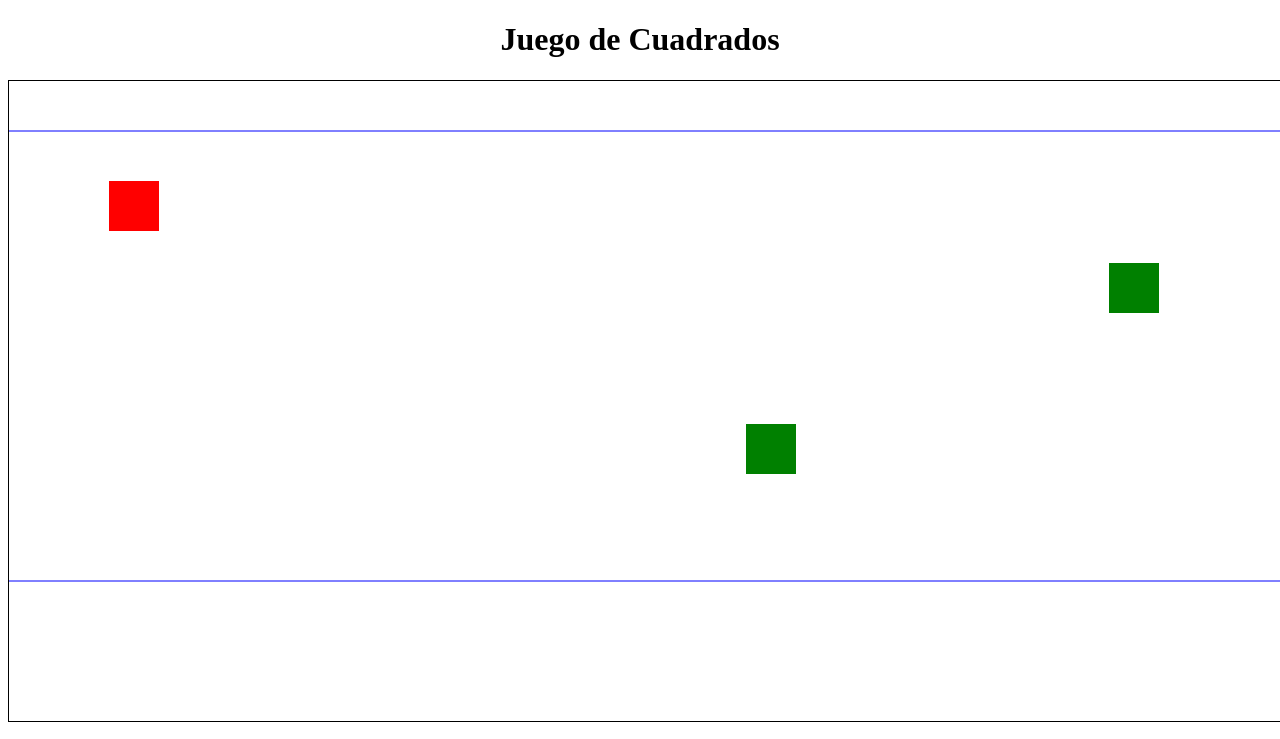
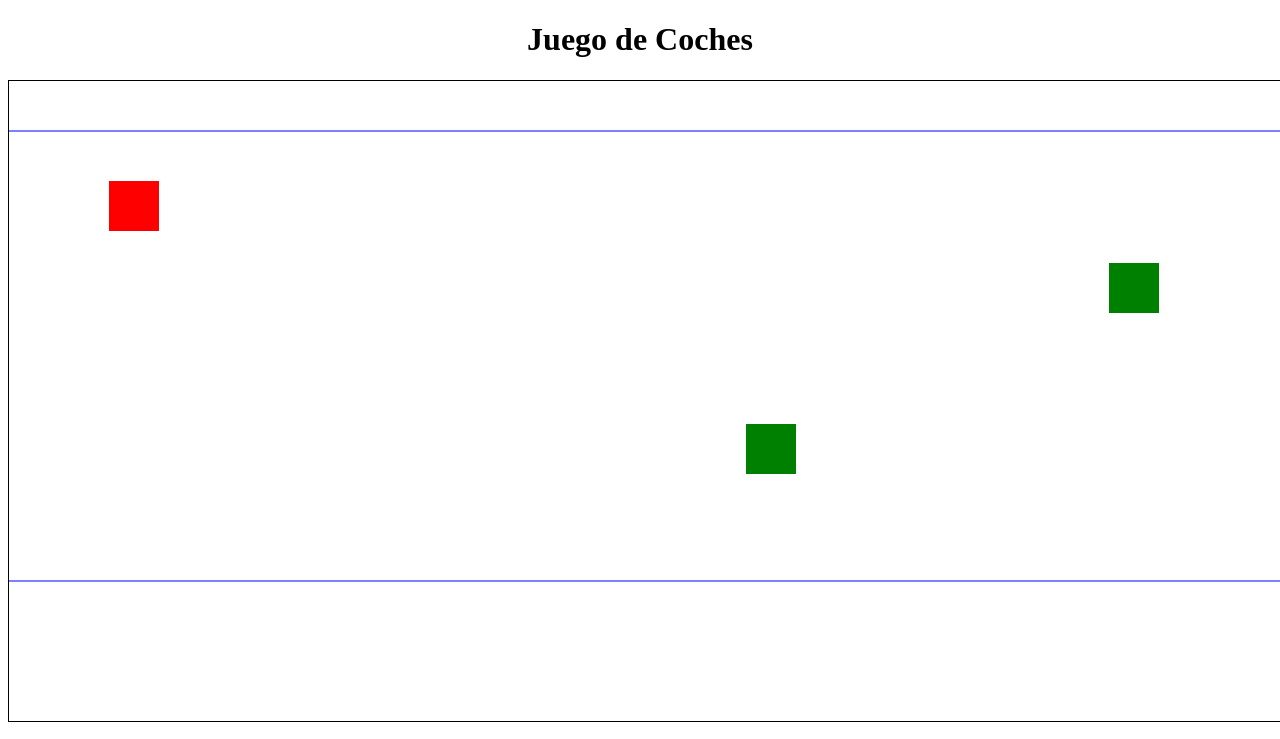
Before and after one commit to ManelYepes/JuegoCochesYelmo, a website: page index.html in a window 1280 px wide. Shown: the top 739 px of the page. Drawn offline with Linux system fonts and the light colour scheme.

Commit message:
Update index.html

```diff
--- a/index.html
+++ b/index.html
@@ -18,7 +18,7 @@
     </style>
 </head>
 <body>
-    <h1 style="text-align: center;">Juego de Cuadrados</h1>
+    <h1 style="text-align: center;">Juego de Coches</h1>
     <canvas id="gameCanvas" width="1280" height="640"></canvas>
 
     <!-- Contenedor del QR -->
```
